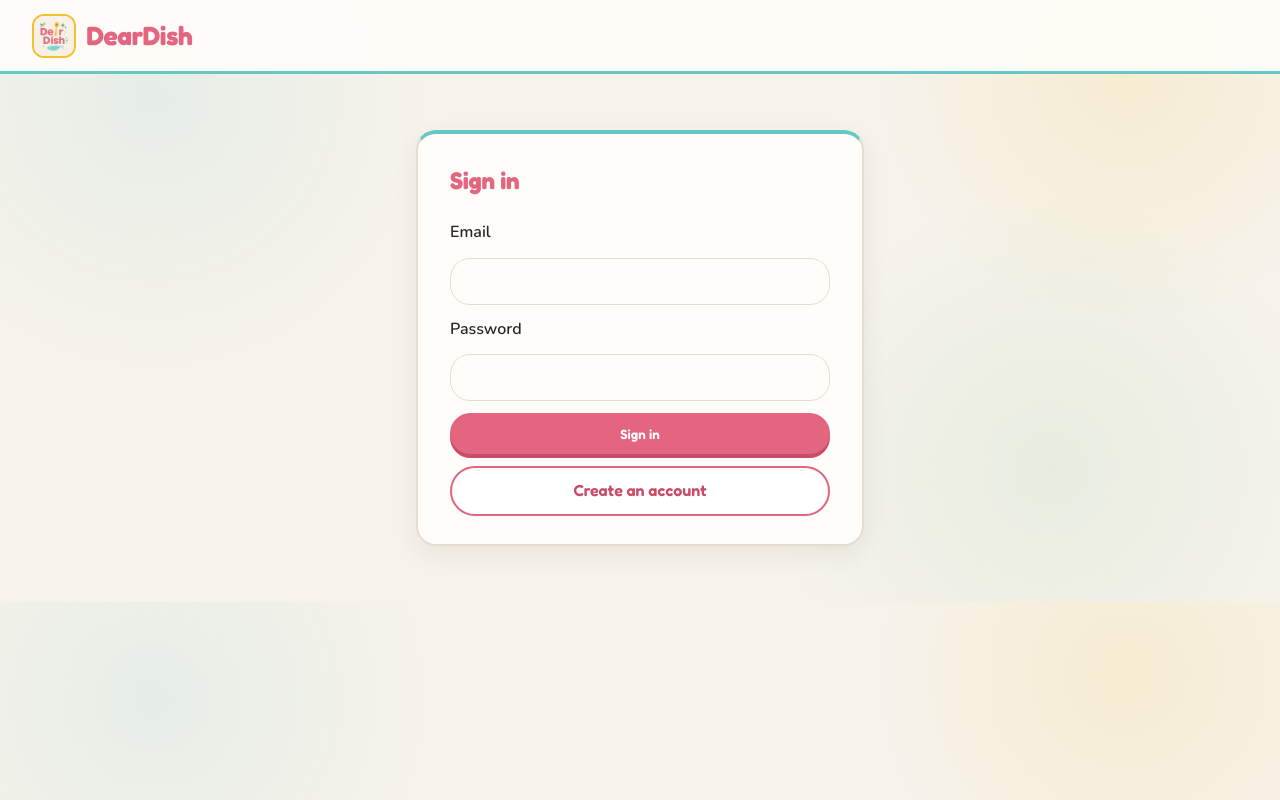
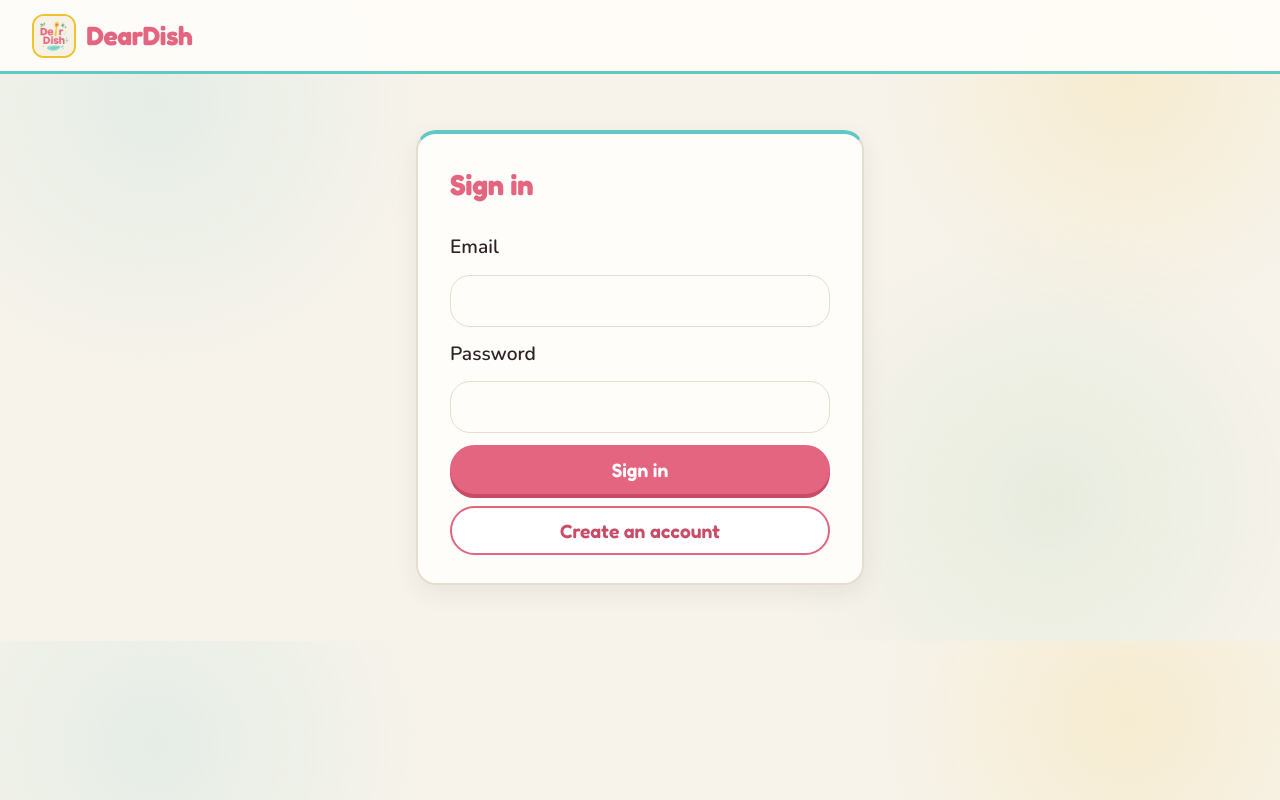
Before and after one commit to lesteuai/deardish-fastapi, a SvelteKit app: page /auth/login in a window 1280 px wide. Built offline with nearby package versions, Linux system fonts and the light colour scheme.

Commit message:
adjust font-size

```diff
--- a/src/app.css
+++ b/src/app.css
@@ -46,6 +46,7 @@ body {
 		radial-gradient(circle at 82% 78%, rgba(92, 178, 117, 0.1) 0, transparent 24%);
 	color: var(--ink);
 	font-family: var(--font-body);
+	font-size: 1.2rem;
 	line-height: 1.6;
 }
 
@@ -172,6 +173,7 @@ main {
 	color: var(--berry-dark);
 	text-decoration: none;
 	font-family: var(--font-display);
+	font-size: 1.2rem;
 	font-weight: 600;
 	cursor: pointer;
 	transition:
--- a/src/routes/auth/login/+page.svelte
+++ b/src/routes/auth/login/+page.svelte
@@ -1,4 +1,5 @@
 <script lang="ts">
+	import { goto } from '$app/navigation';
 	import Button from '$lib/ui/Button.svelte';
 	import type { ActionData } from './$types';
 
@@ -32,7 +33,7 @@
 			{/if}
 
 			<Button type="submit" variant="primary">Sign in</Button>
-			<Button href="/auth/register" class="create-account">Create an account</Button>
+			<Button onclick={() => goto('/auth/register')} class="create-account">Create an account</Button>
 		</form>
 	</section>
 
```
